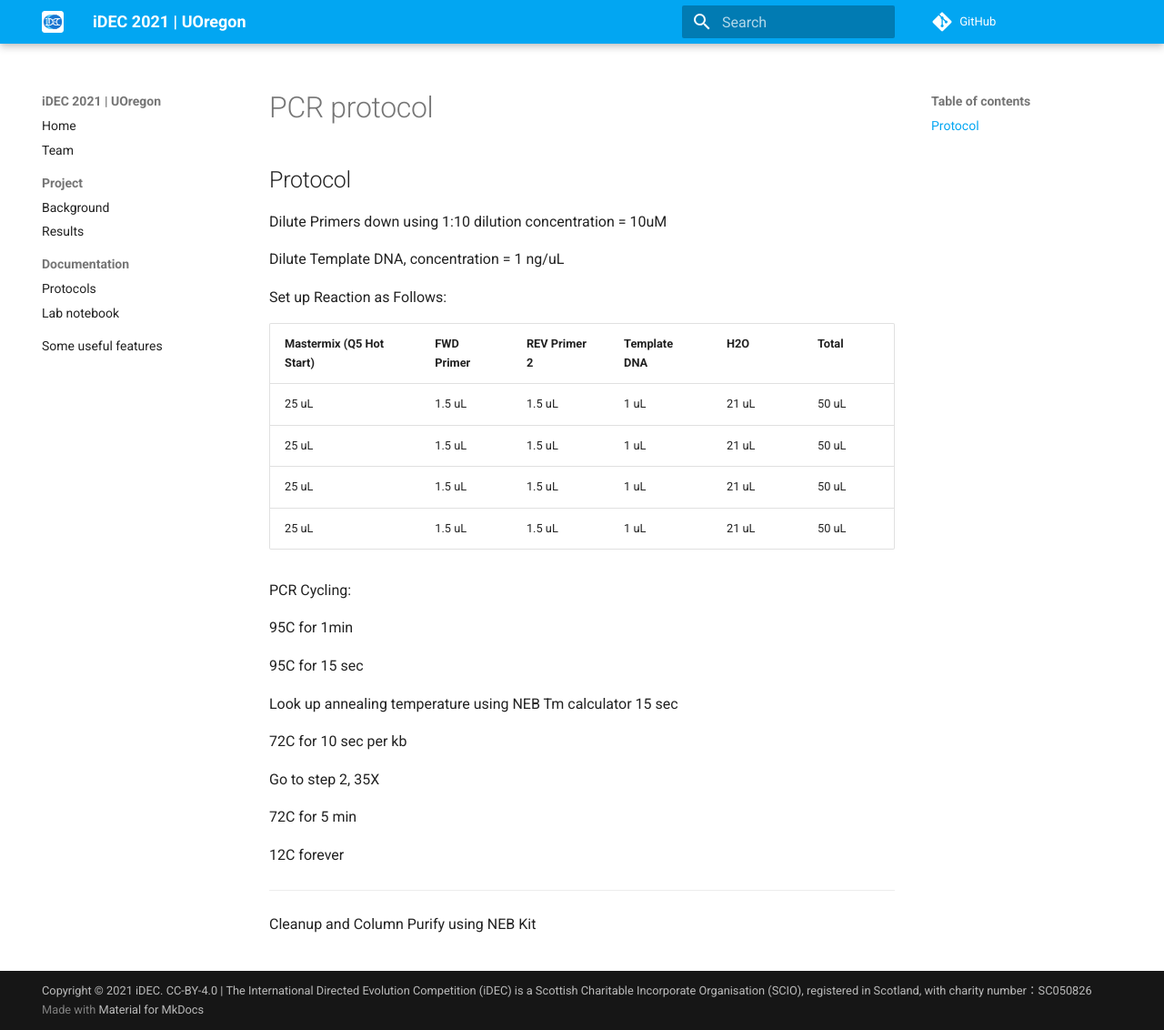
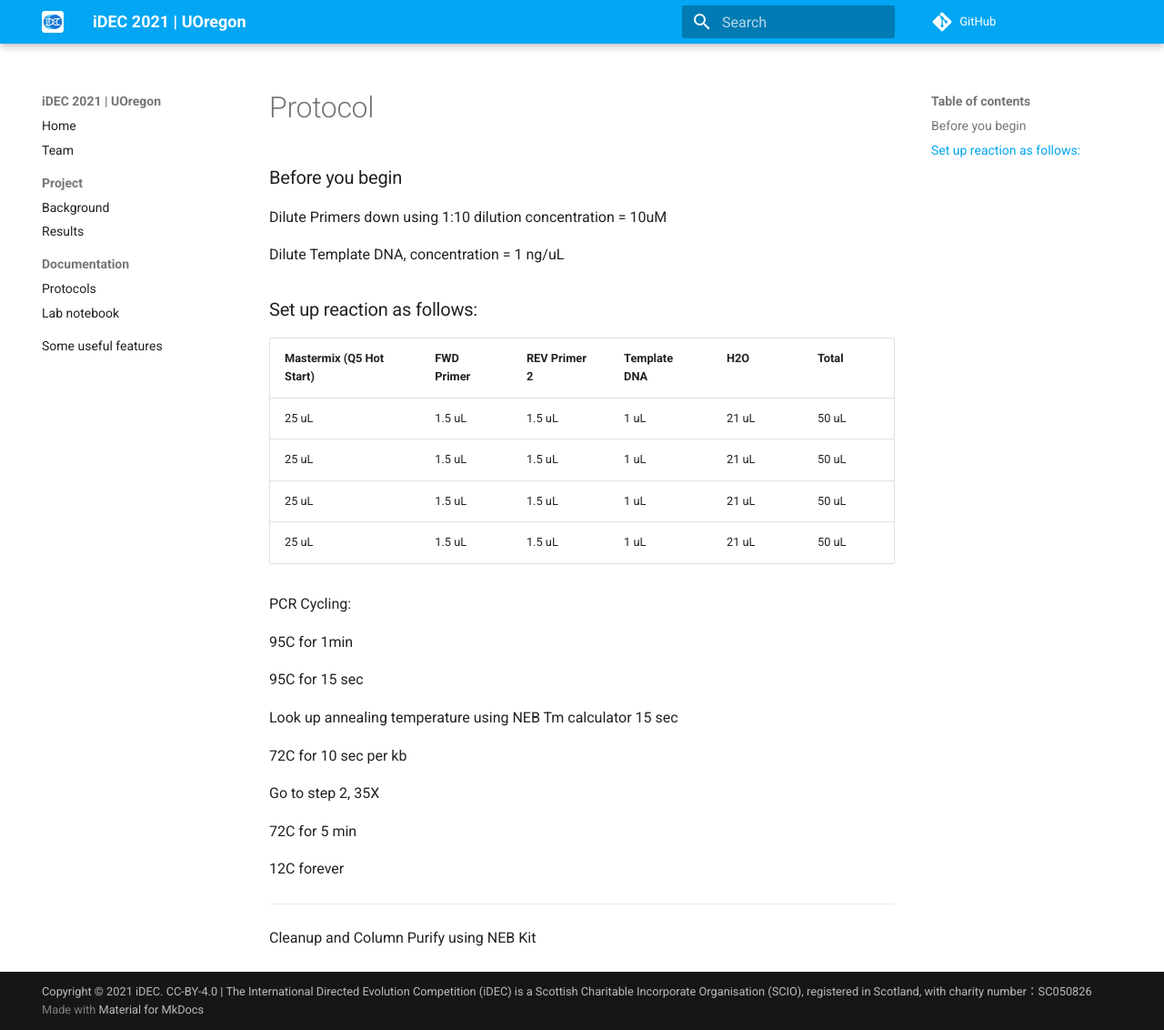
Before and after one commit to idec2021/UOregon, an MkDocs documentation site: the page built from docs/documentation/PCR protocol.md, in a window 1280 px wide and 1132 px high. Shown: the whole window at 91% size. Built offline with MkDocs 1.6.1 and Material for MkDocs 9.7.7, drawn with Linux system fonts in a browser that asks for light colours; comment, search, counter and statistics services are not loaded.

Commit message:
Update PCR protocol.md

```diff
--- a/docs/documentation/PCR protocol.md
+++ b/docs/documentation/PCR protocol.md
@@ -1,11 +1,11 @@
-## Protocol
+# Protocol
 
+### Before you begin
 Dilute Primers down using 1:10 dilution concentration = 10uM
 
 Dilute Template DNA, concentration = 1 ng/uL
 
-Set up Reaction as Follows:
-
+### Set up reaction as follows:
 | Mastermix (Q5 Hot Start) | FWD Primer | REV Primer 2 | Template DNA | H2O | Total
 | ----- | ----- | ----- | ----- | ----- | ----- |
 | 25 uL | 1.5 uL | 1.5 uL | 1 uL | 21 uL | 50 uL |
```
